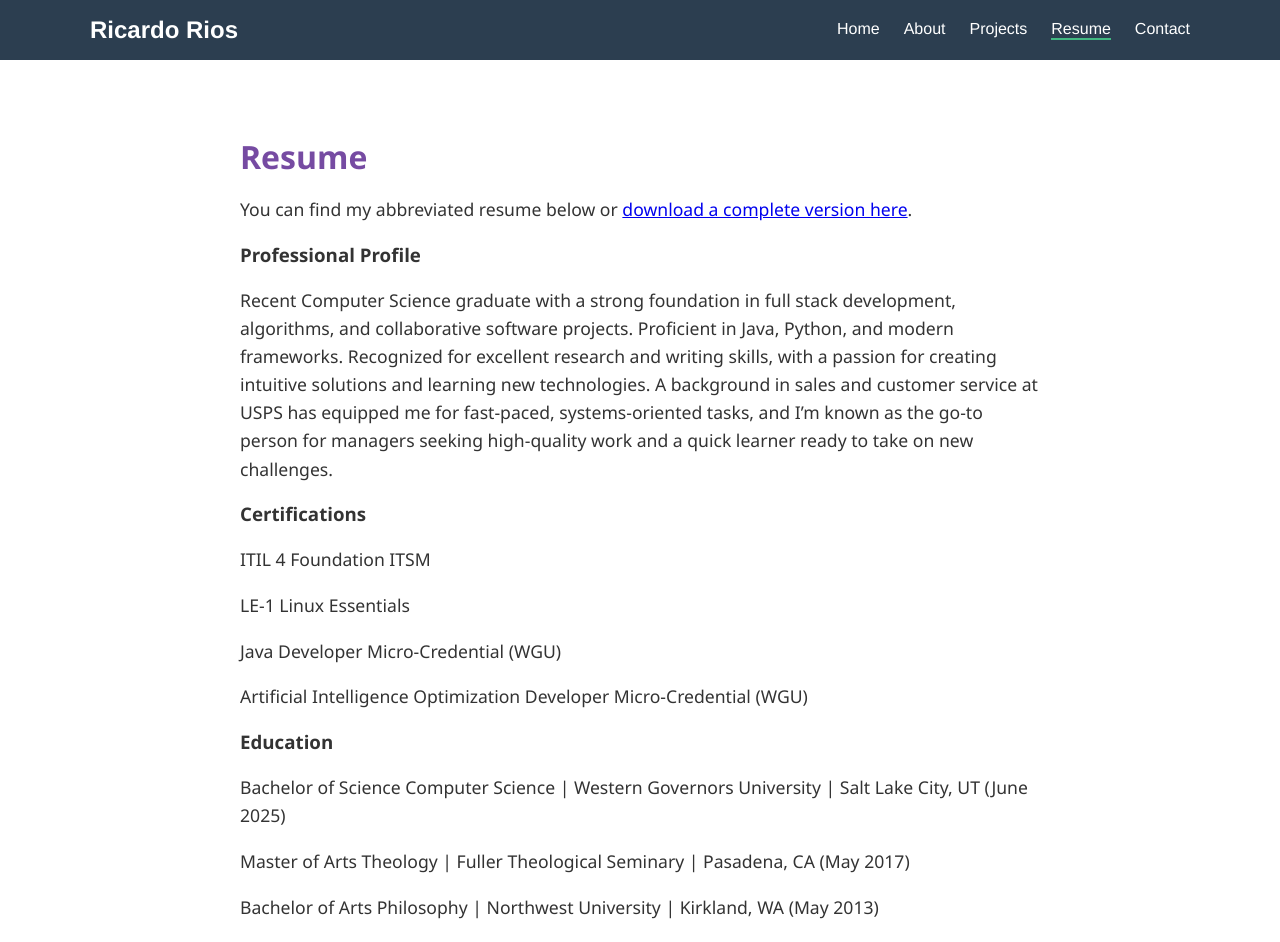
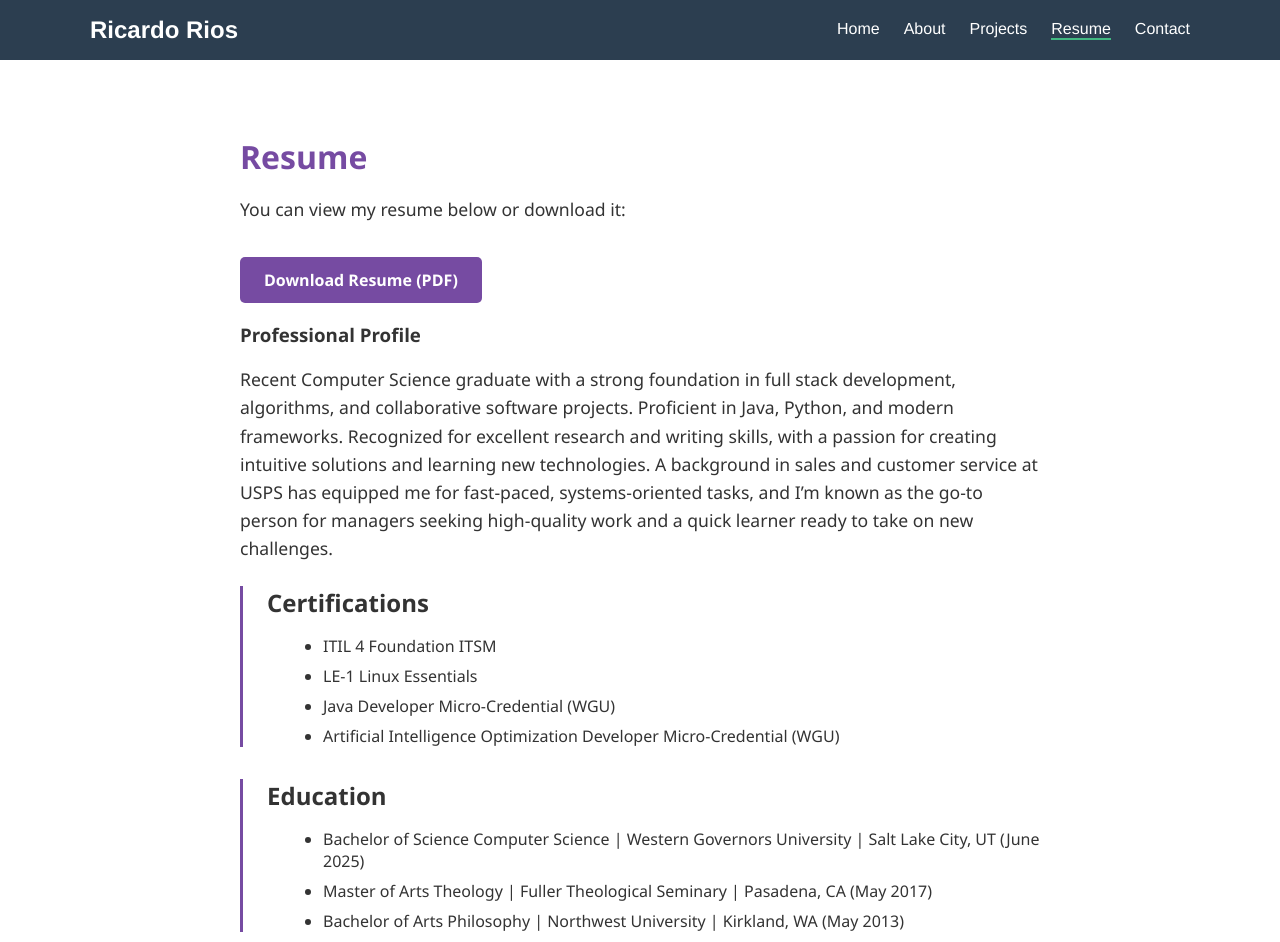
Before and after one commit to rrio137/vue-portfolio-site, a Vue app: page /#/resume in a window 1280 px wide. Shown: the top 942 px of the page. Built offline with nearby package versions, Linux system fonts and the light colour scheme.

Commit message:
added new formatting to resume page

```diff
--- a/src/views/ResumeView.vue
+++ b/src/views/ResumeView.vue
@@ -1,21 +1,41 @@
 <template>
     <section class="resume">
         <h2>Resume</h2>
-        <p>You can find my abbreviated resume below or <a href="/rios_resume 2.1.pdf" download>download a complete version here</a>.</p>
+        <p>You can view my resume below or download it:</p>
+        <a href="/Resume.pdf" download class="download-btn">Download Resume (PDF)</a>
+
         <h3>Professional Profile</h3>
-        <p>Recent Computer Science graduate with a strong foundation in full stack development, algorithms, and collaborative software projects. Proficient in Java, Python, and modern frameworks. Recognized for excellent research and writing skills, with a passion for creating intuitive solutions and learning new technologies.
-          A background in sales and customer service at USPS has equipped me for fast-paced, systems-oriented tasks, and I’m known as the go-to person for managers seeking high-quality work and a quick learner ready to take on new challenges.</p>
-        <h3>Certifications</h3>
-        <p>ITIL 4 Foundation ITSM</p>
-        <p>LE-1 Linux Essentials</p>
-        <p>Java Developer Micro-Credential (WGU)</p>
-        <p>Artificial Intelligence Optimization Developer Micro-Credential (WGU)</p>
-        <h3>Education</h3>
-        <p>Bachelor of Science Computer Science | Western Governors University | Salt Lake City, UT (June 2025)</p>
-        <p>Master of Arts Theology | Fuller Theological Seminary | Pasadena, CA (May 2017)</p>
-        <p>Bachelor of Arts Philosophy | Northwest University | Kirkland, WA (May 2013)</p>
-        <h3>Work Experience</h3>
-        <p>Sales and Services Clerk | United States Post Office | Marysville, WA (May 2016 - November 2023)</p>
+        <p>Recent Computer Science graduate with a strong foundation in full stack development, algorithms, and collaborative software projects.
+          Proficient in Java, Python, and modern frameworks. Recognized for excellent research and writing skills, with a passion for creating
+          intuitive solutions and learning new technologies. A background in sales and customer service at USPS has equipped me for fast-paced,
+          systems-oriented tasks, and I’m known as the go-to person for managers seeking high-quality work and a quick learner ready to take
+          on new challenges.</p>
+
+        <div class="resume-section">
+          <h3>Certifications</h3>
+          <ul>
+            <li>ITIL 4 Foundation ITSM</li>
+            <li>LE-1 Linux Essentials</li>
+            <li>Java Developer Micro-Credential (WGU)</li>
+            <li>Artificial Intelligence Optimization Developer Micro-Credential (WGU)</li>
+          </ul>
+        </div>
+
+        <div class="resume-section">
+          <h3>Education</h3>
+          <ul>
+            <li>Bachelor of Science Computer Science | Western Governors University | Salt Lake City, UT (June 2025)</li>
+            <li>Master of Arts Theology | Fuller Theological Seminary | Pasadena, CA (May 2017)</li>
+            <li>Bachelor of Arts Philosophy | Northwest University | Kirkland, WA (May 2013)</li>
+          </ul>
+        </div>
+
+        <div class="resume-section">
+          <h3>Work Experience</h3>
+          <ul>
+            <li>Sales and Services Clerk | United States Post Office | Marysville, WA (May 2016 - November 2023)</li>
+          </ul>
+        </div>
     </section>
 </template>
 
@@ -40,8 +60,45 @@ export default {
   color: #764ba2;
 }
 
+.resume-section {
+  border-left: 3px solid #764ba2;
+  padding-left: 1.5rem;
+  margin-bottom: 2rem;
+}
+
+.resume-section h3 {
+  margin-bottom: 0.5rem;
+  font-size: 1.5rem;
+  color: #333;
+}
+
+.resume-section ul {
+  list-style-type: disc;
+  margin-left: 1rem;
+}
+
+.resume-section li {
+  margin-bottom: 0.5rem;
+}
+
 .resume p {
   font-size: 1.1rem;
   line-height: 1.6;
 }
+
+.download-btn {
+  display: inline-block;
+  padding: 0.75rem 1.5rem;
+  margin-top: 1rem;
+  background-color: #764ba2;
+  color: #fff;
+  text-decoration: none;
+  border-radius: 5px;
+  font-weight: bold;
+  transition: background-color 0.3s ease;
+}
+
+.download-btn:hover {
+  background-color: #5c3c86;
+}
 </style>
```
